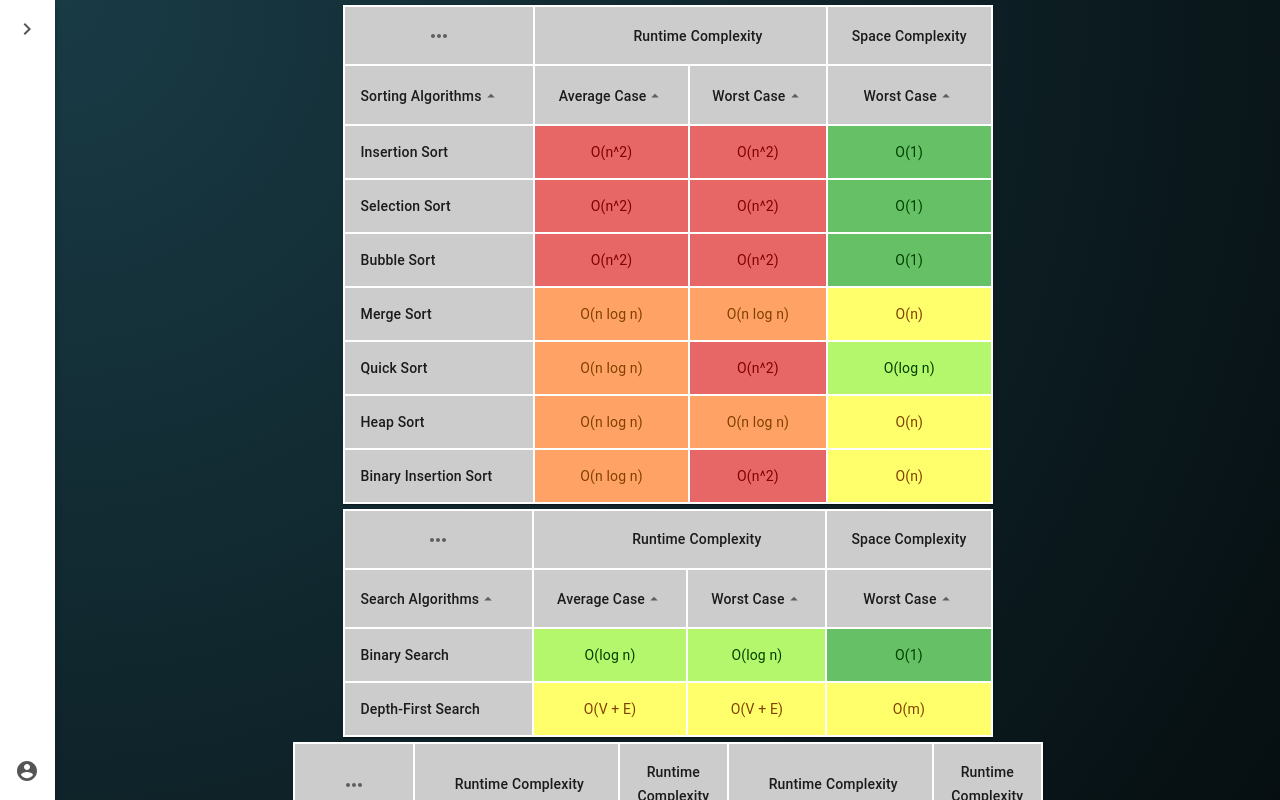
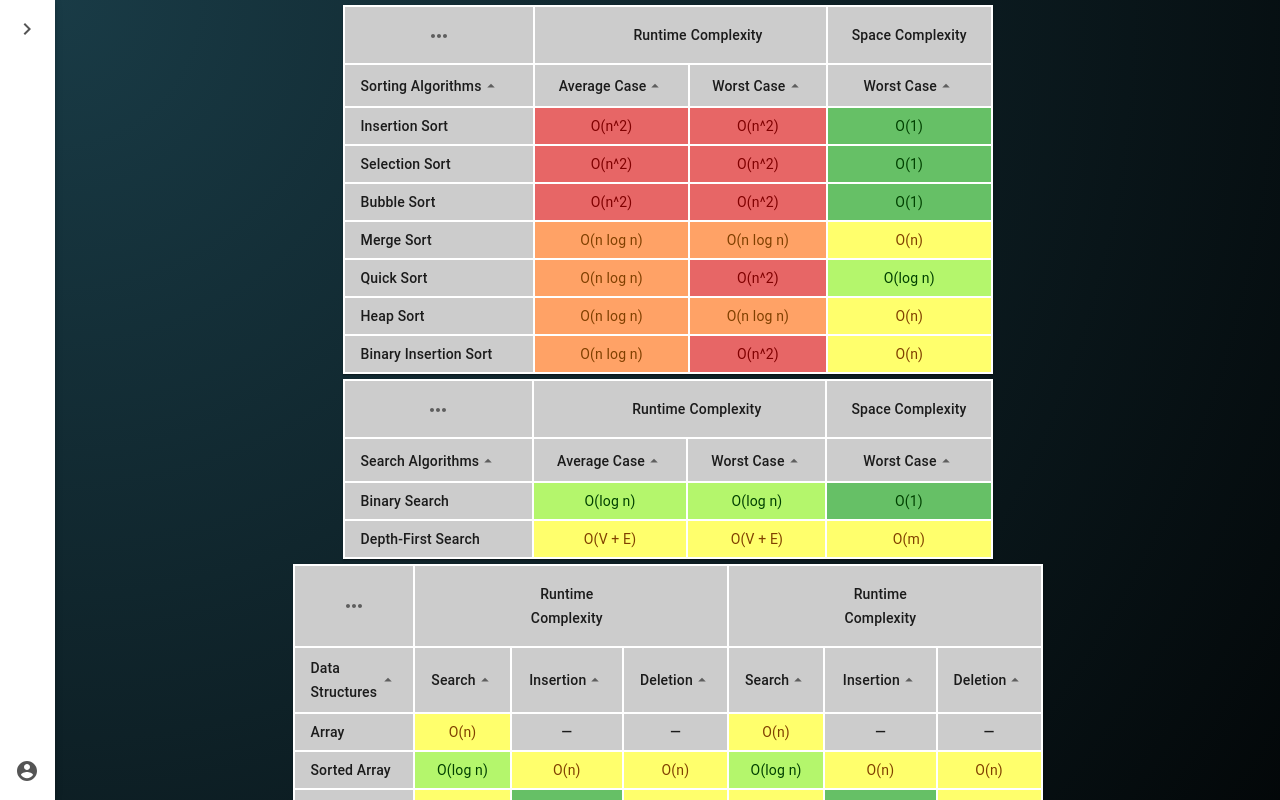
Before and after one commit to iyu46/algorithms-datastructures, a React (Create React App) app: page / in a window 1280 px wide. Shown: the top 800 px of the page. Built offline with nearby package versions, Linux system fonts and the light colour scheme.

Commit message:
small bugfixes and cleared some warning messages

```diff
--- a/src/App.js
+++ b/src/App.js
@@ -1,11 +1,11 @@
 import React, { Suspense, lazy } from 'react';
-import favicon from './favicon.ico';
 import './App.css';
 
 import AlgContainer from './Components/Container/AlgContainer.js';
 import DSContainer from './Components/Container/DSContainer.js';
 import { Route, Switch } from "react-router-dom";
 
+// temporary example code
 import s1 from './Components/Module/algorithms/json/insertion-sort';
 import s2 from './Components/Module/algorithms/json/selection-sort';
 import s3 from './Components/Module/algorithms/json/bubble-sort';
@@ -27,6 +27,7 @@ import d7 from './Components/Module/algorithms/json/avl';
 import d8 from './Components/Module/algorithms/json/b-tree';
 import d9 from './Components/Module/algorithms/json/hash-table';
 import d10 from './Components/Module/algorithms/json/heap';
+// temporary example code
 
 const AlgRuntimeModule = lazy(() => import('./Components/CodeAnalysis/AlgRuntimeModule'));
 const DSRuntimeModule = lazy(() => import('./Components/CodeAnalysis/DSRuntimeModule'));
--- a/src/Components/CodeAnalysis/AlgRuntimeModule.js
+++ b/src/Components/CodeAnalysis/AlgRuntimeModule.js
@@ -1,4 +1,4 @@
-import React, { useEffect, useState, useRef } from 'react';
+import React, { useState, useRef } from 'react';
 import PropTypes from 'prop-types';
 import { makeStyles } from '@material-ui/core/styles';
 import { Table, TableBody, TableCell, TableContainer, TableHead, TableRow, TableSortLabel, Paper, Tooltip, Menu, MenuItem, IconButton } from '@material-ui/core';
@@ -86,6 +86,8 @@ const useStyles = makeStyles(theme => ({
         borderBottom: '2px solid rgba(255, 255, 255, 1)',
         borderLeft: '2px solid rgba(255, 255, 255, 1)',
         borderRight: '2px solid rgba(255, 255, 255, 1)',
+        paddingTop: '8px',
+        paddingBottom: '8px',
     },
     one: {
         backgroundColor: 'rgba(00, 150, 00, 0.6)',
@@ -94,6 +96,8 @@ const useStyles = makeStyles(theme => ({
         borderBottom: '2px solid rgba(255, 255, 255, 1)',
         borderLeft: '2px solid rgba(255, 255, 255, 1)',
         borderRight: '2px solid rgba(255, 255, 255, 1)',
+        paddingTop: '4px',
+        paddingBottom: '4px',
     },
     two: {
         backgroundColor: 'rgba(130, 240, 10, 0.6)',
@@ -102,6 +106,8 @@ const useStyles = makeStyles(theme => ({
         borderBottom: '2px solid rgba(255, 255, 255, 1)',
         borderLeft: '2px solid rgba(255, 255, 255, 1)',
         borderRight: '2px solid rgba(255, 255, 255, 1)',
+        paddingTop: '4px',
+        paddingBottom: '4px',
     },
     three: {
         backgroundColor: 'rgba(255,255,10, 0.6)',
@@ -110,6 +116,8 @@ const useStyles = makeStyles(theme => ({
         borderBottom: '2px solid rgba(255, 255, 255, 1)',
         borderLeft: '2px solid rgba(255, 255, 255, 1)',
         borderRight: '2px solid rgba(255, 255, 255, 1)',
+        paddingTop: '4px',
+        paddingBottom: '4px',
     },
     four: {
         backgroundColor: 'rgba(255,100,0, 0.6)',
@@ -118,6 +126,8 @@ const useStyles = makeStyles(theme => ({
         borderBottom: '2px solid rgba(255, 255, 255, 1)',
         borderLeft: '2px solid rgba(255, 255, 255, 1)',
         borderRight: '2px solid rgba(255, 255, 255, 1)',
+        paddingTop: '4px',
+        paddingBottom: '4px',
     },
     five: {
         backgroundColor: 'rgba(215,0,0, 0.6)',
@@ -126,6 +136,8 @@ const useStyles = makeStyles(theme => ({
         borderBottom: '2px solid rgba(255, 255, 255, 1)',
         borderLeft: '2px solid rgba(255, 255, 255, 1)',
         borderRight: '2px solid rgba(255, 255, 255, 1)',
+        paddingTop: '4px',
+        paddingBottom: '4px',
     }
 }));
 
@@ -243,7 +255,7 @@ function AlgRuntimeModule(unit) {
     const open = Boolean(anchorEl);
     const mounted = useRef(false);
     const data = unit.unit;
-    const _id = unit.id;
+    //const _id = unit.id;
     const _solo = unit.solo;
     const _traversal = unit.traversal
     const rToC = [ //rankToColour
--- a/src/Components/CodeAnalysis/CodeAnalysisModule.js
+++ b/src/Components/CodeAnalysis/CodeAnalysisModule.js
@@ -38,7 +38,7 @@ const useStyles = makeStyles(theme => ({
 function CodeAnalysisModule(unit) {
     const classes = useStyles();
     const [code, setCode] = useState([]);
-    const [hover, setHoverIndex] = useState(false);
+    //const [hover, setHoverIndex] = useState(false);
     const _path = unit.unit;
     const _id = unit.id;
     const mounted = useRef(false);
@@ -59,7 +59,7 @@ function CodeAnalysisModule(unit) {
     });
 
     const onMouseHover = (index) => {
-        setHoverIndex(index);
+        //setHoverIndex(index);
         scrollTo(index);
         return;
         //console.log("hovering");
--- a/src/Components/CodeAnalysis/CodeCommentModule.js
+++ b/src/Components/CodeAnalysis/CodeCommentModule.js
@@ -66,7 +66,9 @@ function CodeCommentModule(unit) {
                             <Divider />
                         {/* </Link> */}
                     </Element>)
-                    }})}
+                    }
+                    return null;
+                    })}
             </Element>
         </div>
     );
--- a/src/Components/CodeAnalysis/DSRuntimeModule.js
+++ b/src/Components/CodeAnalysis/DSRuntimeModule.js
@@ -1,4 +1,4 @@
-import React, { useEffect, useState, useRef } from 'react';
+import React, { useState, useRef } from 'react';
 import PropTypes from 'prop-types';
 import { makeStyles } from '@material-ui/core/styles';
 import { Table, TableBody, TableCell, TableContainer, TableHead, TableRow, TableSortLabel, Paper, Tooltip, Menu, MenuItem, IconButton } from '@material-ui/core';
@@ -9,12 +9,6 @@ const ITEM_HEIGHT = 48;
 
 const useStyles = makeStyles(theme => ({
     root: {
-    },
-    code: {
-        fontSize: "calc(3px + 1vw)",
-        display: "inline-block!important",
-        boxSizing: "border-box!important",
-        wordBreak: "break-all",
     },
     tooltip: {
         position: 'relative',
@@ -59,6 +53,12 @@ const useStyles = makeStyles(theme => ({
         borderRight: '2px solid rgba(255, 255, 255, 1)',
         paddingLeft: '2px',
     },
+    tableNoBorderCenter: {
+        backgroundColor: 'rgba(00, 00, 00, 0.2)',
+        fontWeight: '500',
+        borderTop: '2px solid rgba(255, 255, 255, 1)',
+        borderBottom: '2px solid rgba(255, 255, 255, 1)',
+    },
     visuallyHidden: {
         border: 0,
         clip: 'rect(0 0 0 0)',
@@ -86,6 +86,8 @@ const useStyles = makeStyles(theme => ({
         borderBottom: '2px solid rgba(255, 255, 255, 1)',
         borderLeft: '2px solid rgba(255, 255, 255, 1)',
         borderRight: '2px solid rgba(255, 255, 255, 1)',
+        paddingTop: '8px',
+        paddingBottom: '8px',
     },
     one: {
         backgroundColor: 'rgba(00, 150, 00, 0.6)',
@@ -94,6 +96,8 @@ const useStyles = makeStyles(theme => ({
         borderBottom: '2px solid rgba(255, 255, 255, 1)',
         borderLeft: '2px solid rgba(255, 255, 255, 1)',
         borderRight: '2px solid rgba(255, 255, 255, 1)',
+        paddingTop: '4px',
+        paddingBottom: '4px',
     },
     two: {
         backgroundColor: 'rgba(130, 240, 10, 0.6)',
@@ -102,6 +106,8 @@ const useStyles = makeStyles(theme => ({
         borderBottom: '2px solid rgba(255, 255, 255, 1)',
         borderLeft: '2px solid rgba(255, 255, 255, 1)',
         borderRight: '2px solid rgba(255, 255, 255, 1)',
+        paddingTop: '4px',
+        paddingBottom: '4px',
     },
     three: {
         backgroundColor: 'rgba(255,255,10, 0.6)',
@@ -110,6 +116,8 @@ const useStyles = makeStyles(theme => ({
         borderBottom: '2px solid rgba(255, 255, 255, 1)',
         borderLeft: '2px solid rgba(255, 255, 255, 1)',
         borderRight: '2px solid rgba(255, 255, 255, 1)',
+        paddingTop: '4px',
+        paddingBottom: '4px',
     },
     four: {
         backgroundColor: 'rgba(255,100,0, 0.6)',
@@ -118,6 +126,8 @@ const useStyles = makeStyles(theme => ({
         borderBottom: '2px solid rgba(255, 255, 255, 1)',
         borderLeft: '2px solid rgba(255, 255, 255, 1)',
         borderRight: '2px solid rgba(255, 255, 255, 1)',
+        paddingTop: '4px',
+        paddingBottom: '4px',
     },
     five: {
         backgroundColor: 'rgba(215,0,0, 0.6)',
@@ -126,16 +136,33 @@ const useStyles = makeStyles(theme => ({
         borderBottom: '2px solid rgba(255, 255, 255, 1)',
         borderLeft: '2px solid rgba(255, 255, 255, 1)',
         borderRight: '2px solid rgba(255, 255, 255, 1)',
+        paddingTop: '4px',
+        paddingBottom: '4px',
     }
 }));
 
 function descendingComparator(a, b, orderBy) {
-    if (orderBy === "strawberry") return 0;
-    var substring = orderBy.substring(0, orderBy.length - 5);
-    if (b[substring].rank < a[substring].rank) {
+    var aQuery;
+    var bQuery;
+
+    switch (orderBy) {
+        case "strawberry": //throwaway default value
+            return 0;
+        case "name":
+            aQuery = a[orderBy];
+            bQuery = b[orderBy];
+            break;
+        default: // catch for any of the "sort by complexity" options in the table
+            var substring = orderBy.substring(0, orderBy.length - 5);
+            aQuery = a[substring].rank;
+            bQuery = b[substring].rank;
+            break;
+    }
+
+    if (bQuery < aQuery) {
         return -1;
     }
-    if (b[substring].rank > a[substring].rank) {
+    if (bQuery > aQuery) {
         return 1;
     }
     return 0;
@@ -244,7 +271,7 @@ function DSRuntimeModule(unit) {
     const open = Boolean(anchorEl);
     const mounted = useRef(false);
     const data = unit.unit;
-    const _id = unit.id;
+    //const _id = unit.id;
     const _solo = unit.solo;
     const rToC = [ //rankToColour
         classes.zero, // not used for runtime, outer cells only
@@ -393,12 +420,13 @@ function DSRuntimeModule(unit) {
                                 {returnMap()}
                             </Menu>
                         </TableCell>
-                        <TableCell align="right" className={classes.tableNoBorderRight}>Runtime</TableCell>
-                        <TableCell align="left" className={classes.tableNoBorderLeft}>Complexity</TableCell>
-                        <TableCell align="center" className={classes.zero}>Runtime Complexity</TableCell>
-                        <TableCell align="right" className={classes.tableNoBorderRight}>Runtime</TableCell>
-                        <TableCell align="left" className={classes.tableNoBorderLeft}>Complexity</TableCell>
-                        <TableCell align="center" className={classes.zero}>Runtime Complexity</TableCell>
+                        <TableCell align="right" className={classes.tableNoBorderRight}></TableCell>
+                        <TableCell align="center" className={classes.tableNoBorderCenter}>Runtime Complexity</TableCell>
+                        <TableCell align="left" className={classes.tableNoBorderLeft}></TableCell>
+                        <TableCell align="right" className={classes.tableNoBorderRight}></TableCell>
+                        <TableCell align="center" className={classes.tableNoBorderCenter}>Runtime Complexity</TableCell>
+                        <TableCell align="left" className={classes.tableNoBorderLeft}></TableCell>
+
                     </TableRow>
                 </TableHead>
                 <EnhancedTableHead
--- a/src/Components/Module/algorithms/json/bst.json
+++ b/src/Components/Module/algorithms/json/bst.json
@@ -1,6 +1,6 @@
 {
   "name": "Binary Search Tree",
-  "desc": "B.",
+  "desc": "Binary search trees are ",
   "runtimeComplexity": {
     "average": {
       "search": {
```
